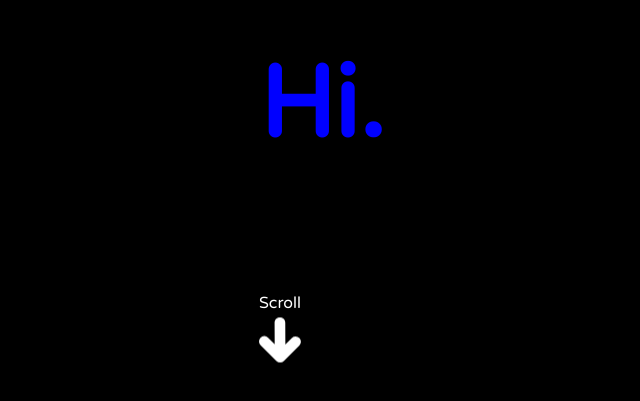
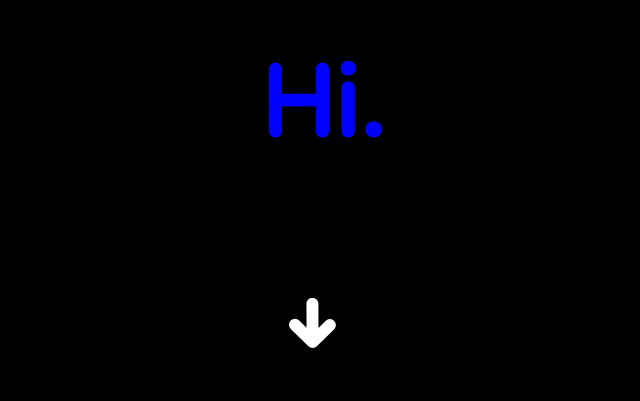
Before and after one commit to jatinsu/website, a React (Vite) app: page / in a window 1280 px wide. Shown: the part 355-756 px from the top of the page, without its empty margins (381-1021 px from the left). Built offline with nearby package versions, Linux system fonts and the light colour scheme.

Commit message:
Took out scroll text and added svg

```diff
--- a/src/App.css
+++ b/src/App.css
@@ -22,18 +22,13 @@ body{
     height: 80vh
 }
 
-.scroll-element{
+.animate-scroll{
+    opacity: 0;
     position: absolute;
-    left:50%;
-    color: white;
-    opacity: 0;
-    justify-content: center;
-    animation: appear 2s 2s forwards;
-}
+    left: 52.35%;
+    height: 50px;
+    animation: appear 2s 2s forwards, up-down 2s infinite;
 
-.animate-scroll{
-    animation: animate 2s 2s forwards;
-    animation: up-down 2s infinite;
 }
 
 @keyframes appear{
@@ -62,9 +57,9 @@ body{
 
 @keyframes animate{
     0%{
-        transform: scale(0.5);
+        transform: scale(50%);
     }
     100%{
-        transform: scale(1);
+        transform: scale(100%);
     }
 }
--- a/src/App.tsx
+++ b/src/App.tsx
@@ -7,17 +7,11 @@ function App() {
 
   return (
     <>
-      <section>
-        <span className="hi-text">Hi.</span>
-
-      </section>
+      <div className="hi-text">Hi.</div>
       {/* find a better way to do this */}
       <div className="test"></div>
       <div className='scroll-element'>
-        Scroll
-        <div>
           <img className='animate-scroll' src={DownArrow} alt="Down Arrow" />
-        </div>
       </div>
     </>
   )
```
